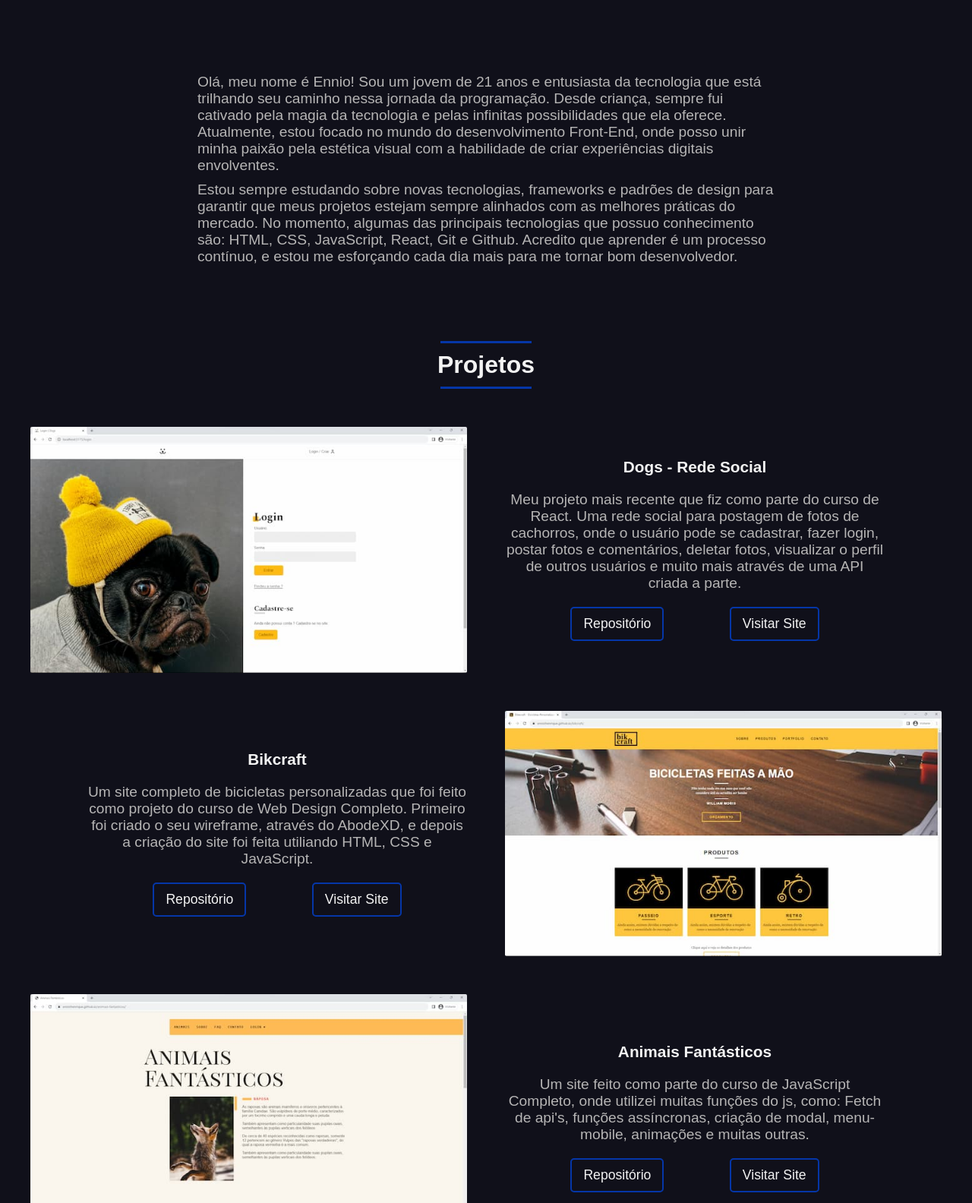
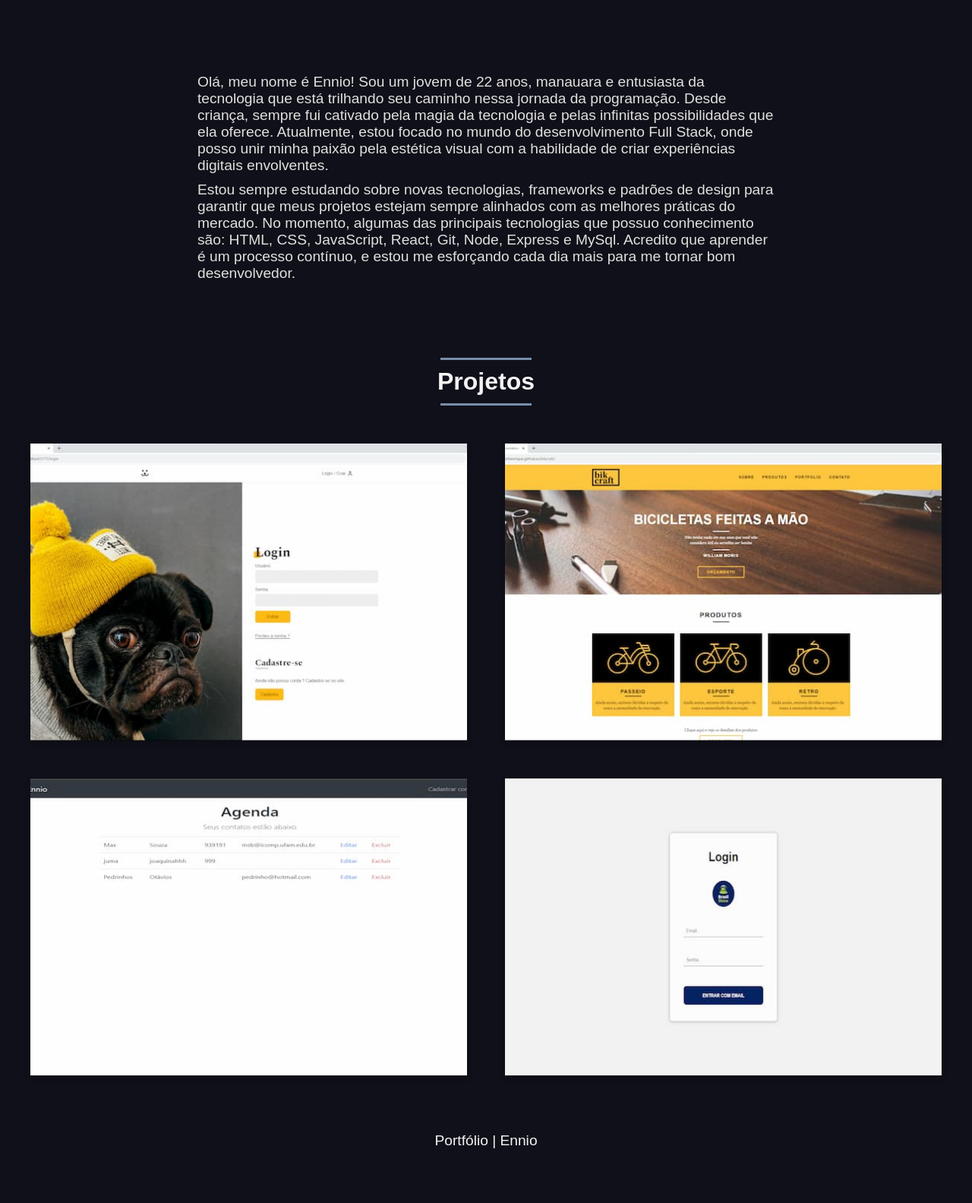
Before and after one commit to enniohenrique/portfolio, a plain HTML site: page index.html in a window 1280 px wide. Shown: the part 1216-2800 px from the top of the page at 76% size. After the commit the page ends 2754 px from the top, so only its background shows below. Drawn offline with Linux system fonts and the light colour scheme.

Commit message:
Mudanças gerais no projeto

```diff
--- /dev/null
+++ b/css/footer.css
@@ -0,0 +1,5 @@
+footer {
+  text-align: center;
+  margin-top: 50px;
+  padding: 25px;
+}
--- /dev/null
+++ b/css/home.css
@@ -0,0 +1,124 @@
+.titulo {
+  font-size: 2rem;
+  margin-bottom: 40px;
+}
+.titulo::after,
+.titulo::before {
+  content: '';
+  display: block;
+  width: 120px;
+  height: 3px;
+  background-color: #778da9;
+  margin: 10px auto;
+}
+
+/* HOME */
+.home {
+  height: calc(100vh);
+  display: flex;
+  flex-direction: column;
+  justify-content: center;
+}
+.home-container {
+  text-align: center;
+  font-size: 2rem;
+  display: flex;
+  justify-content: space-between;
+  align-items: center;
+}
+.home h2 > span {
+  color: #4872d3;
+  /* color: #0536a8; */
+}
+
+.home h2 > span {
+  text-decoration: underline;
+}
+.informacoes {
+  display: grid;
+  gap: 16px;
+}
+.efeito-texto {
+  font-size: 2rem;
+}
+.efeito-texto::after {
+  content: '|';
+  margin-left: 5px;
+  opacity: 1;
+  animation: pisca 0.5s infinite;
+}
+@keyframes pisca {
+  0%,
+  100% {
+    opacity: 1;
+  }
+  50% {
+    opacity: 0;
+  }
+}
+
+.btn-container {
+  display: flex;
+  justify-content: center;
+  margin-top: 30px;
+}
+
+.btn-linkedin,
+.btn-github {
+  display: flex;
+  align-items: center;
+  border-radius: 10px;
+  background: none;
+  cursor: pointer;
+  padding: 10px 20px;
+  text-align: center;
+  margin-right: 25px;
+  font-size: 1.2rem;
+
+  position: relative;
+  z-index: 1;
+  overflow: hidden;
+}
+
+.btn-linkedin {
+  border: 2px solid #1c59e7;
+}
+
+.btn-linkedin::before {
+  content: '';
+  position: absolute;
+  top: 0;
+  left: 0;
+  width: 0;
+  height: 100%;
+  background-color: #1c59e7;
+
+  z-index: -1;
+  transition: 0.3s;
+}
+.btn-linkedin:hover:before {
+  width: 100%;
+}
+
+.btn-github {
+  border: 2px solid #6e40c9;
+}
+.btn-github::before {
+  content: '';
+  position: absolute;
+  top: 0;
+  left: 0;
+  width: 0;
+  height: 100%;
+  background-color: #6e40c9;
+
+  z-index: -1;
+  transition: 0.3s;
+}
+.btn-github:hover:before {
+  width: 100%;
+}
+
+.btn-container img {
+  margin-right: 20px;
+}
--- /dev/null
+++ b/css/projetos.css
@@ -0,0 +1,147 @@
+/* PROJETOS */
+
+.projetos h2 {
+  text-align: center;
+  margin-bottom: 50px;
+}
+
+.flex {
+  display: flex;
+  max-width: 1200px;
+  margin: 0 auto;
+  gap: 50px;
+  align-items: center;
+  margin-bottom: 50px;
+}
+.flex:nth-child(even) {
+  flex-direction: row-reverse;
+}
+
+.flex img {
+  max-width: 575px;
+  border-radius: 2px;
+}
+
+.titulo-projeto {
+  text-align: center;
+  margin-bottom: 20px;
+  font-size: 1.3rem;
+  font-weight: bold;
+}
+
+.descricao-projeto {
+  color: #dedede;
+}
+.container-links {
+  margin-top: 20px;
+  display: flex;
+  justify-content: space-evenly;
+}
+
+.container-links .link {
+  border: 2px solid #0536a8;
+  padding: 10px 15px;
+  border-radius: 5px;
+  font-size: 1.1rem;
+
+  position: relative;
+  z-index: 1;
+  overflow: hidden;
+}
+
+.container-links .link::before {
+  content: '';
+  position: absolute;
+  top: 0;
+  left: 0;
+  width: 0;
+  height: 100%;
+  background-color: #0536a8;
+
+  z-index: -1;
+  transition: 0.3s;
+}
+
+.container-links .link:hover::before {
+  width: 100%;
+}
+.link-disabled {
+  cursor: not-allowed;
+  border: 2px solid #0536a8;
+  padding: 10px 15px;
+  border-radius: 5px;
+  font-size: 1.1rem;
+}
+.flex p {
+  text-align: center;
+  max-width: 500px;
+}
+
+.flex-container {
+  display: flex;
+  justify-content: center;
+  flex-wrap: wrap;
+  gap: 50px;
+}
+
+.flip-card {
+  background-color: transparent;
+  width: 575px;
+  height: 391px;
+  perspective: 1000px;
+  border-radius: 4px;
+}
+
+.dogs {
+  background-image: url('../img/dogs.jpg');
+}
+.bikcraft {
+  background-image: url('../img/bikcraft.jpg');
+}
+.agenda {
+  background-image: url('../img/agenda.jpg');
+}
+.brasilShow {
+  background-image: url('../img/brasilShow.jpg');
+}
+.flip-card-inner {
+  position: relative;
+  width: 100%;
+  height: 100%;
+  text-align: center;
+  transition: transform 0.6s;
+  transform-style: preserve-3d;
+  box-shadow: 0 4px 8px 0 rgba(0, 0, 0, 0.2);
+}
+
+.flip-card:hover .flip-card-inner {
+  transform: rotateY(180deg);
+}
+
+.flip-card-front,
+.flip-card-back {
+  position: absolute;
+  width: 100%;
+  height: 100%;
+  backface-visibility: hidden;
+}
+
+.flip-card-front {
+  background-color: #bbb;
+  color: black;
+
+  /* eu botei haha */
+  background-position: center;
+  background-size: cover;
+  background-repeat: no-repeat;
+}
+
+.flip-card-back {
+  color: white;
+  transform: rotateY(180deg);
+  display: flex;
+  flex-direction: column;
+  justify-content: center;
+  border: 2px solid #0536a8;
+  padding: 20px;
+}
--- /dev/null
+++ b/css/sobre.css
@@ -0,0 +1,19 @@
+/* SOBRE */
+
+.sobre {
+    text-align: center;
+  }
+
+  .sobre img {
+    margin: 0 auto;
+  }
+  .descricao {
+    max-width: 800px;
+    text-align: start;
+    margin: 100px auto;
+    padding: 0 20px;
+  }
+  .descricao-texto {
+    margin-bottom: 10px;
+    color: #e0e1dd;
+  }
--- a/css/style.css
+++ b/css/style.css
@@ -22,269 +22,6 @@ body {
 }
 p {
   font-size: 1.2rem;
-}
-
-.titulo {
-  font-size: 2rem;
-  margin-bottom: 40px;
-}
-.titulo::after,
-.titulo::before {
-  content: '';
-  display: block;
-  width: 120px;
-  height: 3px;
-  background-color: #0536a8;
-  margin: 10px auto;
-}
-
-.header {
-  display: flex;
-  align-items: center;
-  justify-content: space-between;
-  font-size: 1.2rem;
-  padding: 20px;
-  position: fixed;
-  z-index: 100;
-
-  width: 100%; /* Ocupa a largura total da janela de visualização */
-  max-width: 1200px; /* Define a largura máxima de 1200px */
-  border-bottom-left-radius: 20px;
-  border-bottom-right-radius: 20px;
-}
-
-.header h1 {
-  font-size: 1.5rem;
-  font-weight: bold;
-}
-
-.menu {
-  justify-content: center;
-  display: flex;
-  gap: 10px;
-}
-
-.menu li {
-  color: #f3f3f3;
-}
-
-.menu li a {
-  padding: 10px 20px;
-  border-bottom: 2px solid transparent;
-  transition: 0.2s;
-}
-.menu li a:hover {
-  border-color: #0536a8;
-}
-
-/* HOME */
-.home {
-  height: calc(100vh);
-  display: flex;
-  flex-direction: column;
-  justify-content: center;
-}
-.home-container {
-  text-align: center;
-  font-size: 2rem;
-  display: flex;
-  justify-content: space-between;
-  align-items: center;
-}
-.home h2 > span {
-  color: #4872d3;
-  /* color: #0536a8; */
-}
-
-.home h2 > span {
-  text-decoration: underline;
-}
-.informacoes {
-  display: grid;
-  gap: 16px;
-}
-
-.efeito-texto::after {
-  content: '|';
-  margin-left: 5px;
-  opacity: 1;
-  animation: pisca 0.5s infinite;
-}
-@keyframes pisca {
-  0%,
-  100% {
-    opacity: 1;
-  }
-  50% {
-    opacity: 0;
-  }
-}
-
-.btn-container {
-  display: flex;
-  justify-content: center;
-  margin-top: 30px;
-}
-
-.btn-linkedin,
-.btn-github {
-  display: flex;
-  align-items: center;
-  border-radius: 10px;
-  background: none;
-  cursor: pointer;
-  padding: 10px 20px;
-  text-align: center;
-  margin-right: 25px;
-  font-size: 1.2rem;
-
-  position: relative;
-  z-index: 1;
-  overflow: hidden;
-}
-
-.btn-linkedin {
-  border: 2px solid #1c59e7;
-}
-
-.btn-linkedin::before {
-  content: '';
-  position: absolute;
-  top: 0;
-  left: 0;
-  width: 0;
-  height: 100%;
-  background-color: #1c59e7;
-
-  z-index: -1;
-  transition: 0.3s;
-}
-.btn-linkedin:hover:before {
-  width: 100%;
-}
-
-.btn-github {
-  border: 2px solid #6e40c9;
-}
-.btn-github::before {
-  content: '';
-  position: absolute;
-  top: 0;
-  left: 0;
-  width: 0;
-  height: 100%;
-  background-color: #6e40c9;
-
-  z-index: -1;
-  transition: 0.3s;
-}
-.btn-github:hover:before {
-  width: 100%;
-}
-
-.btn-container img {
-  margin-right: 20px;
-}
-
-/* SOBRE */
-
-.sobre {
-  text-align: center;
-}
-
-.sobre img {
-  margin: 0 auto;
-}
-.descricao {
-  max-width: 800px;
-  text-align: start;
-  margin: 100px auto;
-  padding: 0 20px;
-}
-.descricao-texto {
-  margin-bottom: 10px;
-  color: #b6b5b5;
-}
-
-/* PROJETOS */
-
-.projetos h2 {
-  text-align: center;
-  margin-bottom: 50px;
-}
-
-.flex {
-  display: flex;
-  max-width: 1200px;
-  margin: 0 auto;
-  gap: 50px;
-  align-items: center;
-  margin-bottom: 50px;
-}
-.flex:nth-child(even) {
-  flex-direction: row-reverse;
-}
-
-.flex img {
-  max-width: 575px;
-  border-radius: 2px;
-}
-
-.titulo-projeto {
-  text-align: center;
-  margin-bottom: 20px;
-  font-size: 1.3rem;
-}
-
-.descricao-projeto {
-  color: #b6b5b5;
-}
-.container-links {
-  margin-top: 20px;
-  display: flex;
-  justify-content: space-evenly;
-}
-
-.container-links a {
-  border: 2px solid #0536a8;
-  padding: 10px 15px;
-  border-radius: 5px;
-  font-size: 1.1rem;
-
-  position: relative;
-  z-index: 1;
-  overflow: hidden;
-}
-
-.container-links a::before {
-  content: '';
-  position: absolute;
-  top: 0;
-  left: 0;
-  width: 0;
-  height: 100%;
-  background-color: #0536a8;
-
-  z-index: -1;
-  transition: 0.3s;
-}
-
-.container-links a:hover::before {
-  width: 100%;
-}
-
-.flex p {
-  text-align: center;
-  max-width: 500px;
-}
-
-footer {
-  text-align: center;
-  /* padding-bottom: 50px; */
-  padding: 20px;
-  background-color: #0536a8;
-  border-top-left-radius: 20px;
-  border-top-right-radius: 20px;
 }
 
 @media (max-width: 1250px) {
@@ -329,6 +66,9 @@ footer {
     display: block;
     text-align: center;
   }
+  .header h2 {
+    margin-bottom: 20px;
+  }
 
   .header h1 {
     margin-bottom: 20px;
--- a/index.html
+++ b/index.html
@@ -6,14 +6,21 @@
     <meta name="viewport" content="width=device-width, initial-scale=1.0">
     <title>Portfólio | Ennio - Desenvolvedor Front-End</title>
     <link rel="stylesheet" href="./css/style.css">
-    <meta name="description" content="Portfólio de um desenvolvedor Front-End mostrando os principais conhecimentos e projetos. ">
-    <link rel="shortcut icon" href="./img/favicon.ico" type="image/x-icon">
+    <link rel="stylesheet" href="./css/header.css">
+    <link rel="stylesheet" href="./css/home.css">
+    <link rel="stylesheet" href="./css/sobre.css">
+    <link rel="stylesheet" href="./css/projetos.css">
+    <link rel="stylesheet" href="./css/footer.css">
+
+
+    <meta name="description" content="Portfólio de um desenvolvedor Front-End mostrando os principais conhecimentos e projetos feitos utilizando as principais tecnologias da web. ">
+    <link rel="shortcut icon" href="./img/favicon2.ico" type="image/x-icon">
     <script type="module" src="./js/script.js" defer></script>
 </head>
 
 <body>
     <header class="header">
-        <h1>Portfólio</h1>
+        <h2>Portfólio</h2>
         <nav class="nav">
             <ul class="menu">
                 <li> <a href="#home">Home</a> </li>
@@ -26,7 +33,7 @@
         <div class="home-container">
             <div class="informacoes">
                 <h2>Olá, Eu sou o <span>Ennio</span></h2>
-                <h4 class="efeito-texto"></h4>
+                <h1 class="efeito-texto"></h1>
 
                 <div class="btn-container">
                     <a class="btn-linkedin" href="https://www.linkedin.com/in/enniohenrique/" target="_blank">
@@ -50,66 +57,92 @@
         <img src="./img/sobre.svg" alt="Logo sobre mim">
         <div class="descricao">
             <p class="descricao-texto">
-                Olá, meu nome é Ennio! Sou um jovem de 21 anos e entusiasta da tecnologia que está trilhando seu caminho nessa jornada da programação. Desde criança, sempre fui cativado pela magia da tecnologia e pelas infinitas possibilidades que ela oferece. Atualmente, estou focado no mundo do desenvolvimento Front-End, onde posso unir minha paixão pela estética visual com a habilidade de criar experiências digitais envolventes.
+                Olá, meu nome é Ennio! Sou um jovem de 22 anos, manauara e entusiasta da tecnologia que está trilhando seu caminho nessa jornada da programação. Desde criança, sempre fui cativado pela magia da tecnologia e pelas infinitas possibilidades que ela oferece. Atualmente, estou focado no mundo do desenvolvimento Full Stack, onde posso unir minha paixão pela estética visual com a habilidade de criar experiências digitais envolventes.
             </p>
-            <p class="descricao-texto"> Estou sempre estudando sobre novas tecnologias, frameworks e padrões de design para garantir que meus projetos estejam sempre alinhados com as melhores práticas do mercado. No momento, algumas das principais tecnologias que possuo conhecimento são: HTML, CSS, JavaScript, React, Git e Github. Acredito que aprender é um processo contínuo, e estou me esforçando cada dia mais para me tornar bom desenvolvedor.</p>
+            <p class="descricao-texto"> Estou sempre estudando sobre novas tecnologias, frameworks e padrões de design para garantir que meus projetos estejam sempre alinhados com as melhores práticas do mercado. No momento, algumas das principais tecnologias que possuo conhecimento são: HTML, CSS, JavaScript, React, Git, Node, Express e MySql. Acredito que aprender é um processo contínuo, e estou me esforçando cada dia mais para me tornar bom desenvolvedor.</p>
         </div>
+
+
     </section>
 
     <section id="projetos" class="projetos">
         <h2 class="titulo">Projetos</h2>
-        <div class="projetos-container">
-            <div class="flex">
-                <img src="./img/site1.jpg" alt="Site Dogs">
-                <div>
-                    <h3 class="titulo-projeto">Dogs - Rede Social</h3>
+
+        <div class="flex-container">
+
+            <div class="flip-card">
+                <div class="flip-card-inner">
+                    <div class="flip-card-front dogs">
+
+                    </div>
+                    <div class="flip-card-back">
+                        <h3 class="titulo-projeto">Dogs | Rede social</h3>
+
                         <p class="descricao-projeto">Meu projeto mais recente que fiz como parte do curso de React. Uma rede social para postagem de fotos de cachorros, onde o usuário pode se cadastrar, fazer login, postar fotos e comentários, deletar fotos, visualizar o perfil de outros usuários e muito mais através de uma API criada a parte.</p>
+
                         <div class="container-links">
                             <a class="link" href="https://github.com/enniohenrique/dogs" target="_blank">Repositório</a>
-                        <a class="site" href="https://enniohenrique.github.io/dogs/" target="_blank">Visitar Site</a>
+                            <a class="link" href="https://enniohenrique.github.io/dogs/" target="_blank">Visitar Site</a>
                         </div>
                     </div>
                 </div>
-            <div class="flex">
-                <img src="./img/site2.jpg" alt="Site Bikcraft">
-                <div>
+            </div>
+
+            <div class="flip-card">
+                <div class="flip-card-inner">
+                    <div class="flip-card-front bikcraft">
+
+                    </div>
+                    <div class="flip-card-back">
                         <h3 class="titulo-projeto">Bikcraft</h3>
+
                         <p class="descricao-projeto">Um site completo de bicicletas personalizadas que foi feito como projeto do curso de Web Design Completo. Primeiro foi criado o seu wireframe, através do AbodeXD, e depois a criação do site foi feita utiliando HTML, CSS e JavaScript.</p>
+
                         <div class="container-links">
                             <a class="link" href="https://github.com/enniohenrique/bikcraft" target="_blank">Repositório</a>
-                        <a class="site" href="https://enniohenrique.github.io/bikcraft/" target="_blank">Visitar Site</a>
+                            <a class="link" href="https://enniohenrique.github.io/bikcraft/" target="_blank">Visitar Site</a>
                         </div>
                     </div>
                 </div>
-            <div class="flex">
-                <img src="./img/site3.jpg" alt="Site Animais Fantásticos">
+            </div>
+            <div class="flip-card">
+                <div class="flip-card-inner">
+                    <div class="flip-card-front agenda">
 
-                <div>
-                    <h3 class="titulo-projeto">Animais Fantásticos</h3>
+                    </div>
+                    <div class="flip-card-back">
+                        <h3 class="titulo-projeto">Agenda</h3>
 
-                    <p class="descricao-projeto">Um site feito como parte do curso de JavaScript Completo, onde utilizei muitas funções do js, como: Fetch de api's, funções assíncronas, criação de modal, menu-mobile, animações e muitas outras. </p>
+                        <p class="descricao-projeto">Um projeto feito com foco no back-end. Foi utilizando o framework express para criar o back-end junto com o MongoDB no banco de dados. O deploy foi feito no Google Cloud Platform, usando o pm2 para gerenciar os processos e o nginx para o proxy reverso.</p>
 
                         <div class="container-links">
-                        <a class="link" href="https://github.com/enniohenrique/animais-fantasticos" target="_blank">Repositório</a>
-                        <a class="site" href="https://enniohenrique.github.io/animais-fantasticos/" target="_blank">Visitar Site</a>
+                            <a class="link" href="https://github.com/enniohenrique/projeto-agenda" target="_blank">Repositório</a>
+                            <a class="link-disabled">Visitar Site</a>
                         </div>
                     </div>
                 </div>
-            <div class="flex">
-                <img src="./img/site4.jpg" alt="Site Todo List">
-                <div>
-                    <h3 class="titulo-projeto">Todo List Avançado</h3>
+            </div>
 
-                    <p class="descricao-projeto">Uma aplicação para aprofundar os conhecimentos em JavaScript. Uma todo List onde o usuário pode adicionar, remover, editar e filtrar tarefas de acordo com seu estado atual (finalizada ou a fazer). Além disso, todas essas informações são salvas no Local Storage.</p>
+            <div class="flip-card">
+                <div class="flip-card-inner">
+                    <div class="flip-card-front brasilShow">
+
+                    </div>
+                    <div class="flip-card-back">
+                        <h3 class="titulo-projeto">Sistema Brasil Show</h3>
+
+                        <p class="descricao-projeto">Um sistema desenvolvido para a empresa Brasil Show para gerenciar os seus eventos. Foi utilizando a biblioteca React para criar a interface e o firestore database no banco de dados. </p>
 
                         <div class="container-links">
-                        <a class="link" href="https://github.com/enniohenrique/todo-list" target="_blank">Repositório</a>
-                        <a class="site" href="https://enniohenrique.github.io/todo-list/" target="_blank">Visitar Site</a>
+                            <a class="link-disabled">Repositório</a>
+                            <a class="link-disabled">Visitar Site</a>
+                        </div>
                     </div>
                 </div>
             </div>
         </div>
     </section>
+
     <footer>
         <p>Portfólio | Ennio</p>
     </footer>
```
Also changed, not shown: css/header.css (added, +38 -0 lines), js/script.js (+9 -9 lines), img/agenda.jpg (added), img/agenda.png (added), img/animaisFantasticos.jpg (renamed from img/site3.jpg), img/bikcraft.jpg (renamed from img/site2.jpg), img/brasilShow.jpg (added), img/brasilShow.png (added), img/dogs.jpg (renamed from img/site1.jpg), img/favicon2.ico (added), img/logo-teste.jpg (added), img/logo-teste.png (added), img/todoList.jpg (renamed from img/site4.jpg). Lines whose indentation alone changed are shown as unchanged.
